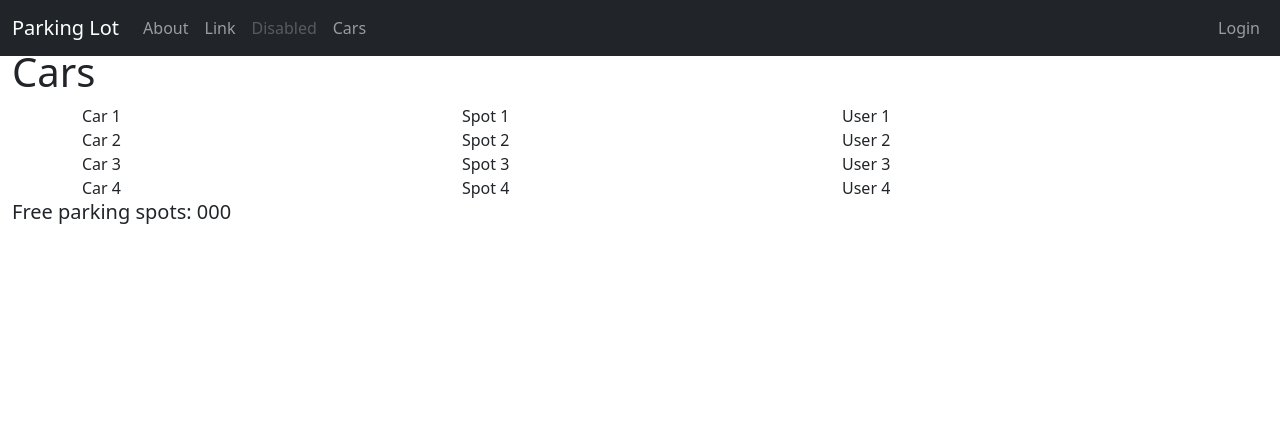
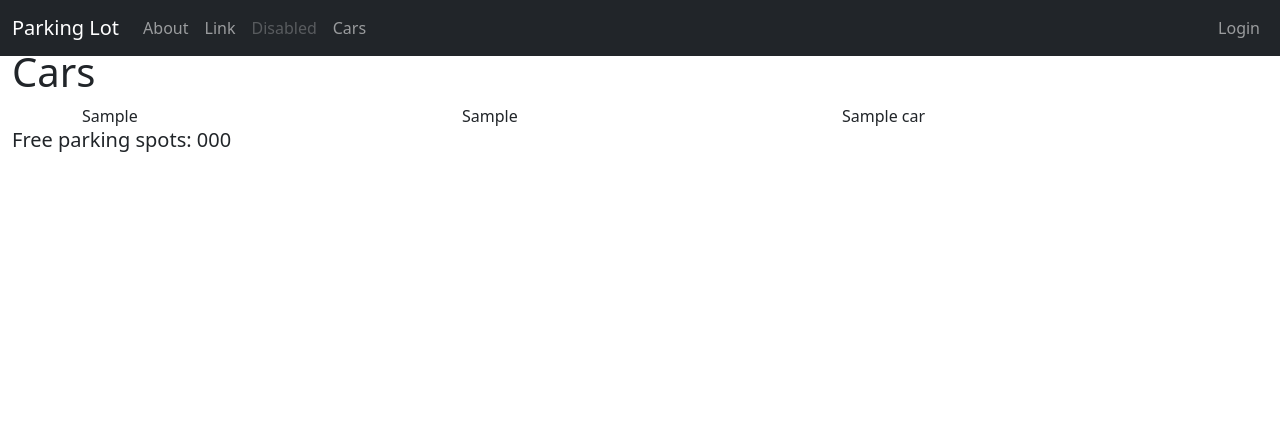
Before and after one commit to stefanarmeanca1/ParkingLot, a Java web app: template src/main/webapp/WEB-INF/pages/cars.jsp in a window 1280 px wide. Shown: the top 423 px of the page. Run offline with Tomcat 11, a stand-in JSP engine, Linux system fonts and the light colour scheme; the template is opened without the code that fills it: most values are stand-ins (such as "Sample title", 1, 10 or a date in 2020).

Commit message:
Am inlocuit valorile dummy cu valori din baza de date

```diff
--- a/build.gradle
+++ b/build.gradle
@@ -25,6 +25,7 @@ tasks.withType(JavaCompile) {
 
 dependencies {
     compileOnly('jakarta.platform:jakarta.jakartaee-api:11.0.0')
+    compileOnly('org.glassfish.web:jakarta.servlet.jsp.jstl:3.0.1')
 
     testImplementation("org.junit.jupiter:junit-jupiter-api:${junitVersion}")
     testRuntimeOnly("org.junit.jupiter:junit-jupiter-engine:${junitVersion}")
--- a/src/main/java/org/example/parkingLot/entities/User.java
+++ b/src/main/java/org/example/parkingLot/entities/User.java
@@ -6,7 +6,7 @@ import java.util.ArrayList;
 import java.util.List;
 
 @Entity
-@Table(name = "user")
+@Table(name = "users")
 public class User
 {
     @Id
--- a/src/main/webapp/WEB-INF/pages/cars.jsp
+++ b/src/main/webapp/WEB-INF/pages/cars.jsp
@@ -1,53 +1,27 @@
 <%@ page contentType="text/html; charset=UTF-8" pageEncoding="UTF-8" %>
-<%@taglib prefix="t" tagdir="/WEB-INF/tags"%>
+<%@taglib prefix="t" tagdir="/WEB-INF/tags" %>
+<%@taglib prefix="c" uri="http://java.sun.com/jsp/jstl/core" %>
 
 <t:pageTemplate pageTitle="Cars">
     <h1>Cars</h1>
     <div class="container text- center">
+       <c:forEach var="car" items="${cars}">
            <div class="row">
+
                <div class="col">
-            Car 1
+                   ${car.licensePlate}
                </div>
+
                <div class="col">
-            Spot 1
+                   ${car.parkingSpot}
                </div>
+
                <div class="col">
-            User 1
+                   ${car.ownerName}
                </div>
+
            </div>
-        <div class="row">
-            <div class="col">
-            Car 2
-            </div>
-            <div class="col">
-            Spot 2
-            </div>
-            <div class="col">
-            User 2
-            </div>
-        </div>
-        <div class="row">
-            <div class="col">
-            Car 3
-            </div>
-            <div class="col">
-            Spot 3
-            </div>
-            <div class="col">
-            User 3
-            </div>
-        </div>
-        <div class="row">
-            <div class="col">
-            Car 4
-            </div>
-            <div class="col">
-            Spot 4
-            </div>
-            <div class="col">
-            User 4
-            </div>
-        </div>
+       </c:forEach>
     </div>
     <h5>Free parking spots: ${numberOfFreeParkingSpots}</h5>
 </t:pageTemplate>
```
Also changed, not shown: src/main/java/org/parkinglot/parkinglot/common/CarDTO.java (added, +22 -0 lines), src/main/java/org/parkinglot/parkinglot/ejb/CarsBean.java (added, +55 -0 lines), src/main/java/org/parkinglot/parkinglot/ejb/observation.txt (added, +8 -0 lines), src/main/java/org/parkinglot/parkinglot/servlets/Cars.java (+12 -2 lines). Lines whose indentation alone changed are shown as unchanged.
